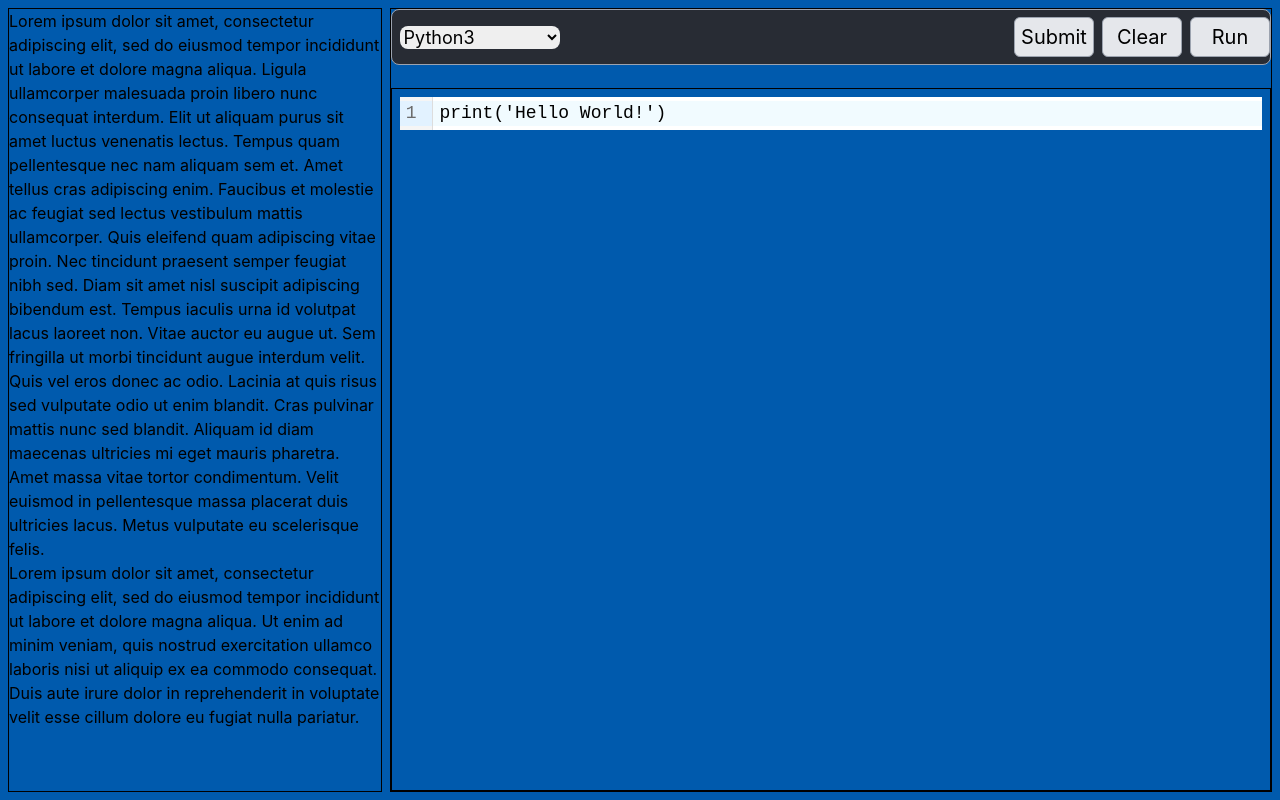
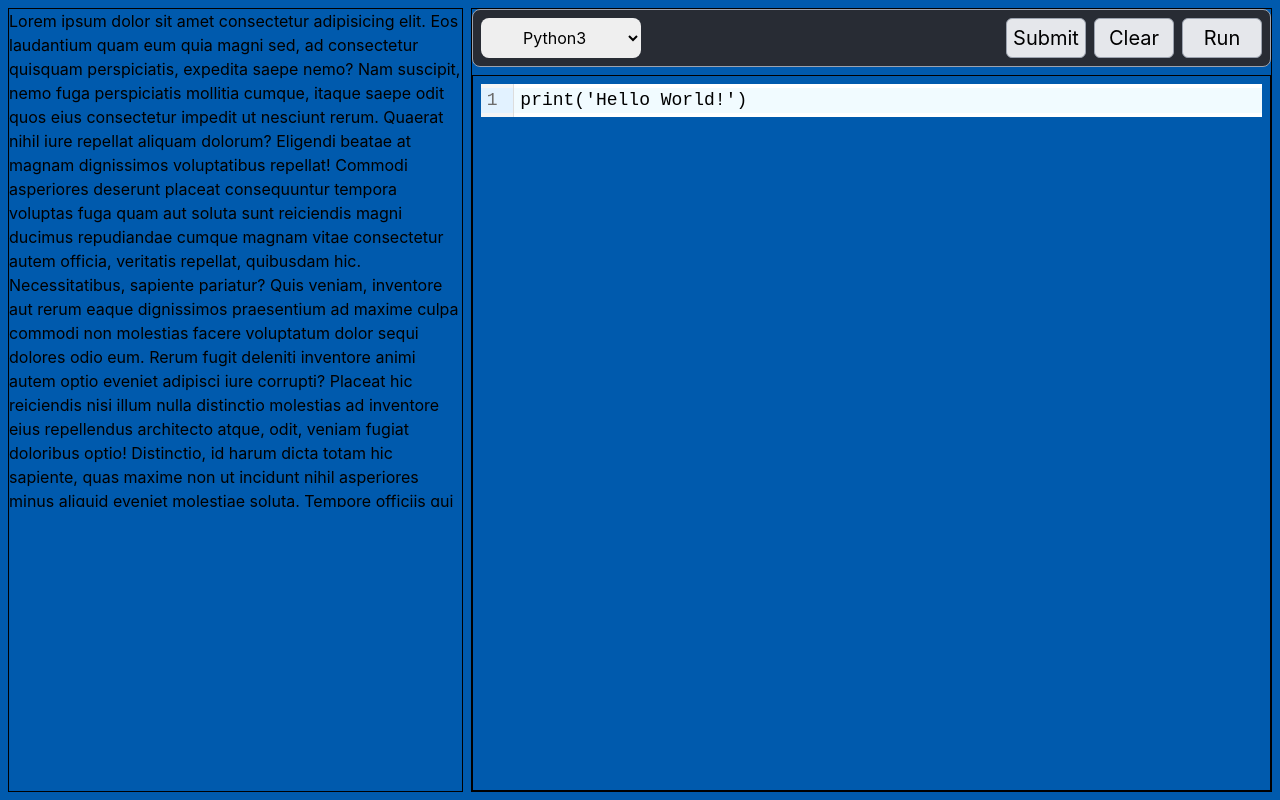
Before and after one commit to ethiclesshacker/code-editor-frontend, a React (Vite) app: page /question in a window 1280 px wide. Built offline with nearby package versions, Linux system fonts and the light colour scheme.

Commit message:
Fixed some big issues.

```diff
--- a/package.json
+++ b/package.json
@@ -31,7 +31,7 @@
     "postcss": "^8.4.30",
     "prettier": "^3.0.3",
     "prettier-plugin-tailwindcss": "^0.5.4",
-    "tailwindcss": "^3.3.3",
+    "tailwindcss": "^3.4.1",
     "vite": "^4.4.5"
   }
 }
--- a/src/components/QuestionCode.jsx
+++ b/src/components/QuestionCode.jsx
@@ -39,30 +39,91 @@ export default function QuestionCode() {
       });
   }
   return (
-    <div id="main" className="grid h-[100%] w-[100%] grid-cols-10 gap-2 p-2">
-      <div className="col-span-3 col-start-1 border border-solid border-black">
-        <div>
-        Lorem ipsum dolor sit amet, consectetur adipiscing elit, sed do eiusmod tempor incididunt ut labore et dolore magna aliqua. Ligula ullamcorper malesuada proin libero nunc consequat interdum. Elit ut aliquam purus sit amet luctus venenatis lectus. Tempus quam pellentesque nec nam aliquam sem et. Amet tellus cras adipiscing enim. Faucibus et molestie ac feugiat sed lectus vestibulum mattis ullamcorper. Quis eleifend quam adipiscing vitae proin. Nec tincidunt praesent semper feugiat nibh sed. Diam sit amet nisl suscipit adipiscing bibendum est. Tempus iaculis urna id volutpat lacus laoreet non. Vitae auctor eu augue ut. Sem fringilla ut morbi tincidunt augue interdum velit. Quis vel eros donec ac odio. Lacinia at quis risus sed vulputate odio ut enim blandit. Cras pulvinar mattis nunc sed blandit. Aliquam id diam maecenas ultricies mi eget mauris pharetra. Amet massa vitae tortor condimentum. Velit euismod in pellentesque massa placerat duis ultricies lacus. Metus vulputate eu scelerisque felis.
-
+    <div id="main" className="grid h-[100%] w-[100%] grid-cols-11 gap-2 p-2 m-0 max-h-screen">
+      <div className="h-[100%] overflow-scroll col-span-4 col-start-1 border border-solid border-black grid grid-rows-11">
+        <div className="row-start-1 row-span-7 overflow-scroll">
+          <div>
+            Lorem ipsum dolor sit amet consectetur adipisicing elit. Eos
+            laudantium quam eum quia magni sed, ad consectetur quisquam
+            perspiciatis, expedita saepe nemo? Nam suscipit, nemo fuga
+            perspiciatis mollitia cumque, itaque saepe odit quos eius
+            consectetur impedit ut nesciunt rerum. Quaerat nihil iure repellat
+            aliquam dolorum? Eligendi beatae at magnam dignissimos voluptatibus
+            repellat! Commodi asperiores deserunt placeat consequuntur tempora
+            voluptas fuga quam aut soluta sunt reiciendis magni ducimus
+            repudiandae cumque magnam vitae consectetur autem officia, veritatis
+            repellat, quibusdam hic. Necessitatibus, sapiente pariatur? Quis
+            veniam, inventore aut rerum eaque dignissimos praesentium ad maxime
+            culpa commodi non molestias facere voluptatum dolor sequi dolores
+            odio eum. Rerum fugit deleniti inventore animi autem optio eveniet
+            adipisci iure corrupti? Placeat hic reiciendis nisi illum nulla
+            distinctio molestias ad inventore eius repellendus architecto atque,
+            odit, veniam fugiat doloribus optio! Distinctio, id harum dicta
+            totam hic sapiente, quas maxime non ut incidunt nihil asperiores
+            minus aliquid eveniet molestiae soluta. Tempore officiis qui fugiat
+            minus? A et praesentium reiciendis rerum dolorem qui maiores? Ut
+            adipisci, architecto quaerat odio dignissimos autem accusantium
+            minima, nemo magni earum omnis neque id maiores ad tempora
+            laboriosam mollitia, sunt quod dolore? Adipisci cupiditate similique
+            suscipit, porro delectus culpa vel magni. Eius, quia sed excepturi
+            dolores sunt recusandae. Fuga unde obcaecati voluptas ex aspernatur
+            omnis atque! Consequuntur molestias quae, tenetur tempora ad, rerum
+            magni optio velit culpa voluptatum atque vitae. Vel inventore ut
+            rerum laborum delectus, aspernatur quidem sit tenetur perferendis
+            nisi assumenda voluptatum esse obcaecati explicabo porro corporis in
+            saepe dolorum doloremque. Voluptates, consequatur? Tenetur, odio. Ab
+            cum reprehenderit velit magnam dicta rem enim at adipisci provident
+            suscipit rerum inventore eos asperiores, veritatis quam natus ad
+            exercitationem eius! Perspiciatis unde necessitatibus maiores
+            officiis sit dolore eum, culpa ab, blanditiis sunt dicta, laboriosam
+            ipsum delectus qui? Illum debitis at fugit suscipit necessitatibus
+            provident id impedit? Hic tempore inventore facilis quos. Veritatis,
+            eligendi animi quo quaerat amet laboriosam optio voluptatibus et
+            officiis vitae voluptatum? Magnam, voluptatum atque vel dolores, ea
+            a tempore, dolorum tenetur perspiciatis dolore laboriosam
+            repellendus? Expedita fuga in adipisci vel, quod distinctio quia
+            nostrum sed neque amet corrupti, minus optio odit delectus suscipit.
+            Corrupti illum commodi sint dicta. Asperiores, libero! Possimus
+            earum expedita dolor commodi deserunt eius modi neque sunt
+            aspernatur nam, sapiente omnis maxime provident nobis? Fugiat
+            asperiores nostrum eum placeat, exercitationem nemo quas soluta
+            deleniti reiciendis, autem, minus illo magni facilis. Cumque impedit
+            dignissimos sit. Iste animi laudantium quos maiores mollitia,
+            assumenda voluptatibus at maxime. Similique maxime unde tenetur
+            beatae dolor cupiditate doloremque voluptatibus, fugiat earum, at
+            ad? Dolorem placeat quia at voluptatibus nesciunt, corporis
+            distinctio maiores quisquam voluptas odit libero et debitis labore
+            necessitatibus, blanditiis, laudantium in cumque a. Cupiditate
+            consectetur officiis doloremque! Accusantium, similique! Similique
+            magnam eius quaerat, explicabo, consectetur animi odio facere et in
+            dicta labore adipisci tempora ut debitis nihil rem fugit voluptate.
+            Velit ex autem voluptas esse reiciendis est vero doloribus
+            molestias, nihil animi recusandae, adipisci in, iure commodi
+            blanditiis illum ipsum odio! A asperiores excepturi sed similique.
+            Facilis maiores labore quos dolorem, ea dolorum cum.
+          </div>
+          <div>
+            Lorem ipsum dolor sit amet, consectetur adipiscing elit, sed do
+            eiusmod tempor incididunt ut labore et dolore magna aliqua. Ut enim
+            ad minim veniam, quis nostrud exercitation ullamco laboris nisi ut
+            aliquip ex ea commodo consequat. Duis aute irure dolor in
+            reprehenderit in voluptate velit esse cillum dolore eu fugiat nulla
+            pariatur.
+          </div>
         </div>
-        <div>
-        Lorem ipsum dolor sit amet, consectetur adipiscing elit, sed do eiusmod tempor incididunt ut labore et dolore magna aliqua.
-        Ut enim ad minim veniam, quis nostrud exercitation ullamco laboris nisi ut aliquip ex ea commodo consequat.
-        Duis aute irure dolor in reprehenderit in voluptate velit esse cillum dolore eu fugiat nulla pariatur.
-      </div>
+        <div></div>
       </div>
 
-      <div className="col-span-7 col-start-4 grid h-[100%] grid-cols-5 grid-rows-10 gap-2 border border-solid border-black">
-        {/* <!-- Element 2: Code Holder --> */}
-
+      {/* <!-- Element 2: Code Holder --> */}
+      <div className="col-start-5 col-span-7 grid h-[100%] max-h-screen grid-cols-5 grid-rows-12 gap-2 border border-solid border-black">
         <div
           id="topbar"
-          className="col-span-5 col-start-1 row-start-1 row-end-2 flex h-14 items-center justify-between rounded-lg border border-solid border-gray-400 bg-[#282c34]"
+          className="col-span-5 col-start-1 row-start-1 row-end-2 flex items-center justify-between rounded-lg border border-solid border-gray-400 bg-[#282c34] pr-2"
         >
           <select
             name="lang"
             id="lang"
-            className="ml-2 mr-auto w-40 rounded-lg text-lg"
+            className="ml-2 mr-auto h-10 w-40 rounded-lg text-center"
           >
             <option value="python3">Python3</option>
             <option value="javascript">Javascript</option>
@@ -97,7 +158,7 @@ export default function QuestionCode() {
 
         <div
           id="scode"
-          className="col-span-5 col-start-1 row-start-2 row-end-[-1] border border-solid border-black"
+          className="col-span-5 col-start-1 row-start-2 row-end-[-1] border border-solid border-black overflow-scroll"
         >
           <div name="code" id="code-text" className="m-0 p-2 text-lg">
             <CodeMirror
@@ -109,11 +170,12 @@ export default function QuestionCode() {
                 // theme: 'monokai',
               }}
               onChange={setCodeValue}
-              className="h-[100%]"
+              className="h-[100%] overflow-scroll"
             />
           </div>
         </div>
       </div>
+
     </div>
   );
 }
```
Also changed, not shown: 1 other file (tests, documents, lock files or other folders).
